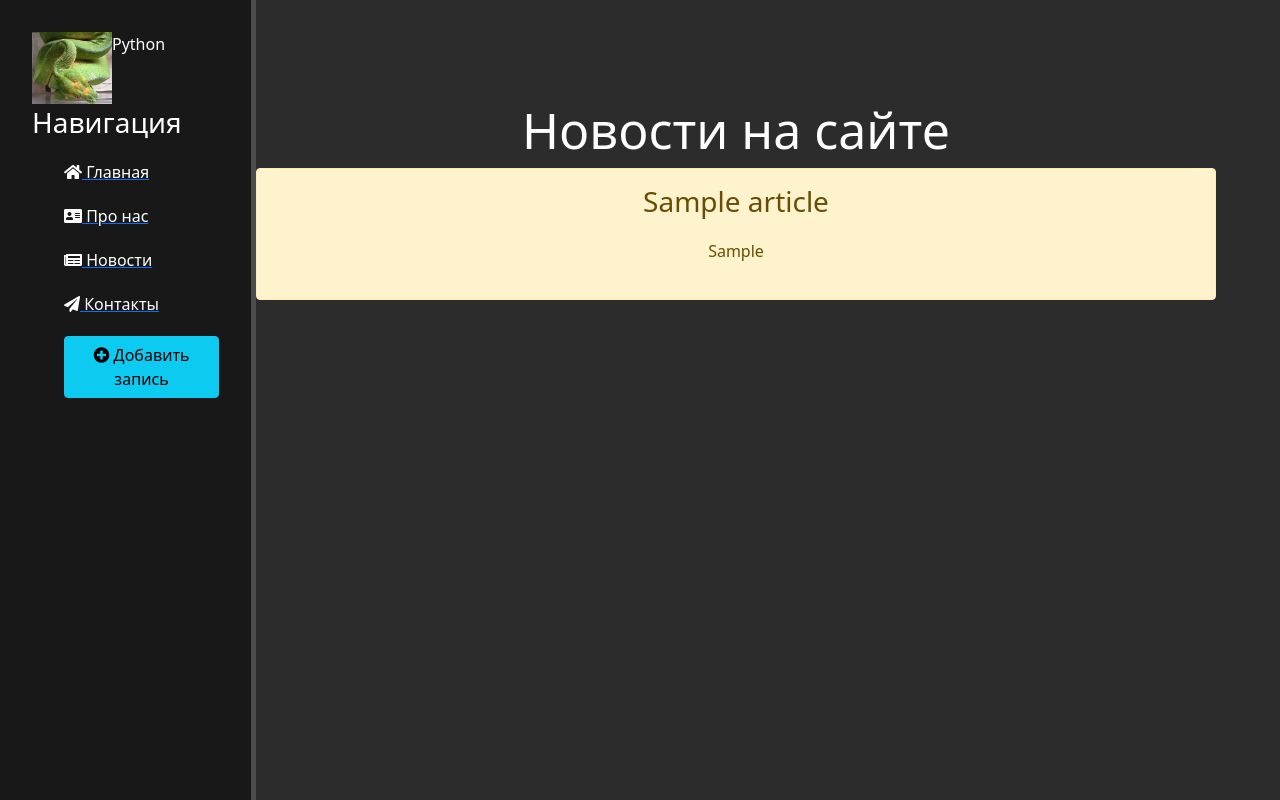
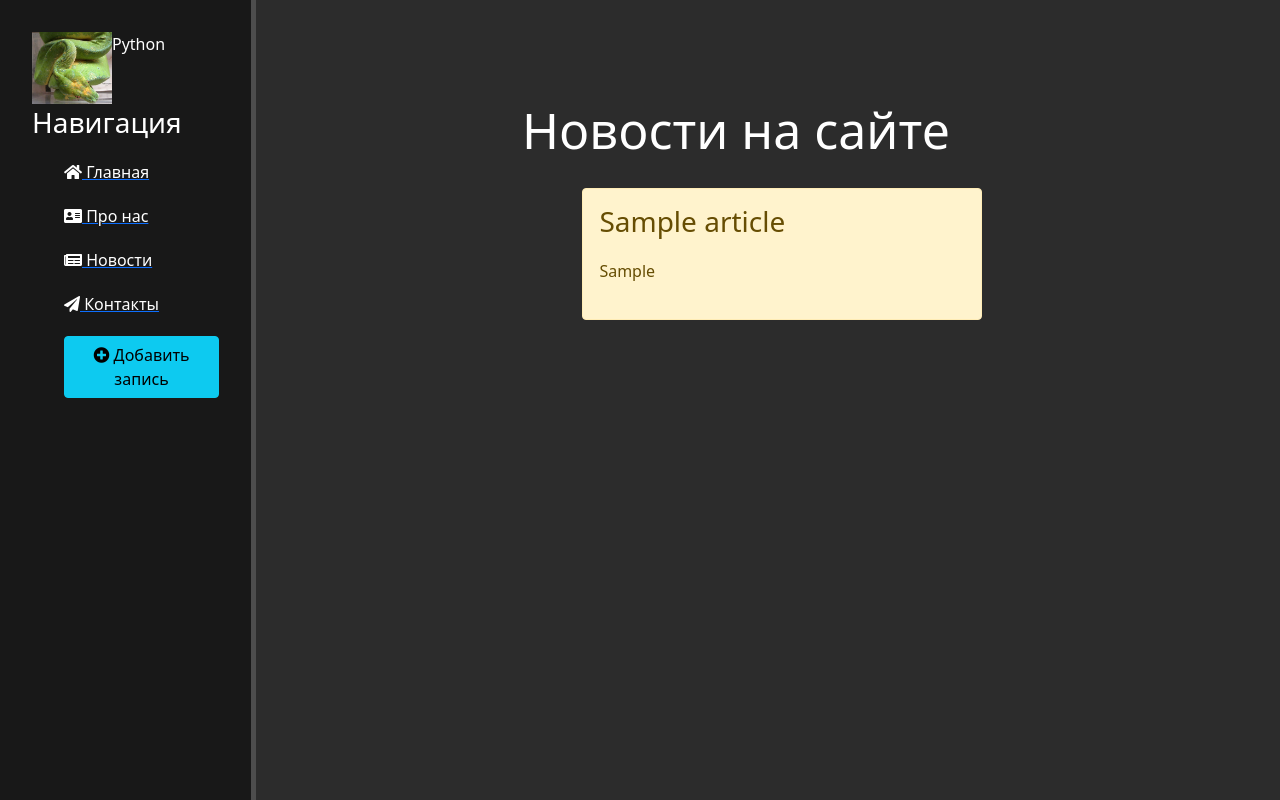
Before and after one commit to AndreyKhoroshiy/web-app, a Django app: template app/news/templates/news/news_home.html in a window 1280 px wide. Run offline with Django 3.2, Linux system fonts and the light colour scheme; the template is opened without the code that fills it: values that come from a table or form of the project are taken from there, others are empty; tables that the repository leaves empty hold one stand-in row (values such as "Sample post"); parts of the project's set-up code (start-up, migrations or seed data) failed here and were passed over; some libraries are stand-ins or nearby versions.

Commit message:
Adding Styles to Forms

```diff
--- a/app/main/static/main/css/main.css
+++ b/app/main/static/main/css/main.css
@@ -56,3 +56,17 @@ main .features {
 
 main .features h1 {font-size: 50px;}
 main .features p {max-width: 400px; margin: 20px auto}
+
+.alert-warning {
+    float: left;
+    clear: both;
+    width: 400px;
+    margin: 20px 34%;
+    text-align: left;
+}
+
+form {
+    margin-left: 32%;
+    width: 500px;
+    margin-top: 50px;
+}
```
